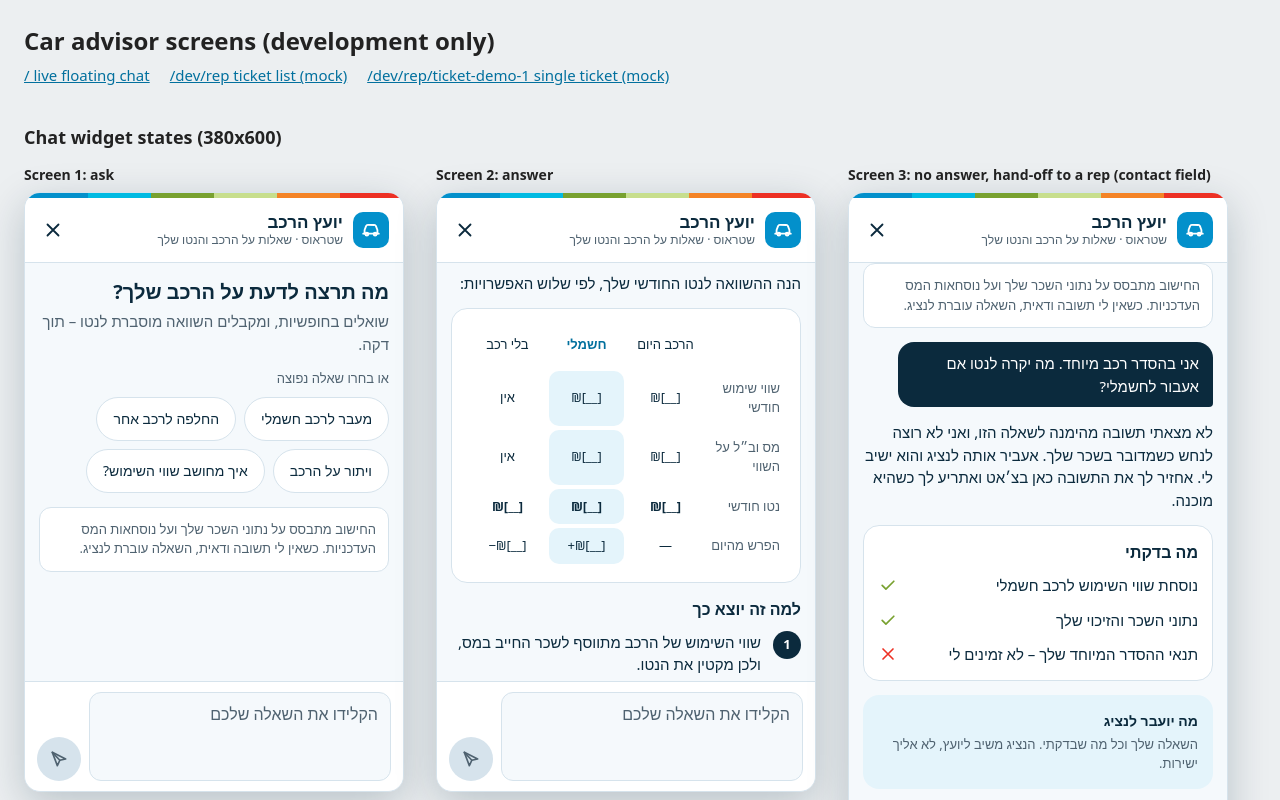
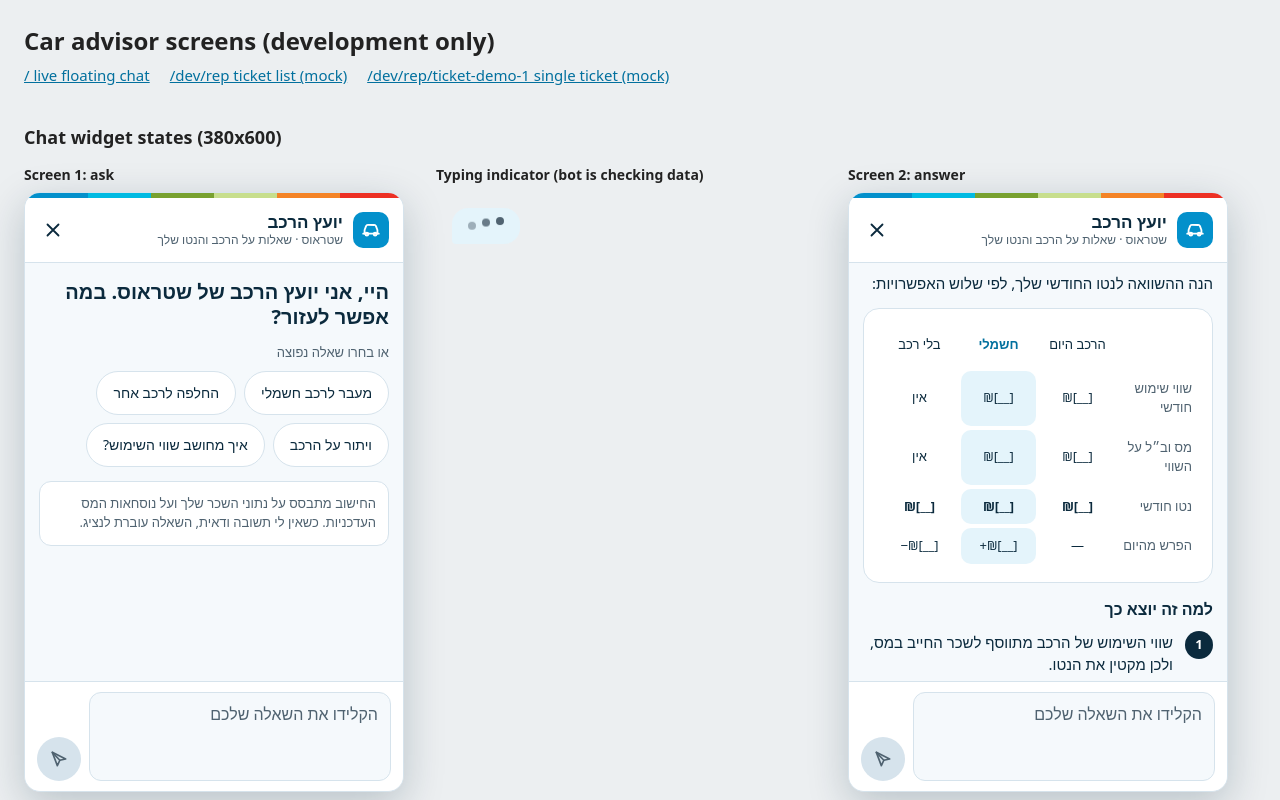
Before and after one commit to Shani-Prints/netwise, a Next.js app: page /dev/screens in a window 1280 px wide. Shown: the top 800 px of the page. Built offline with nearby package versions, Linux system fonts and the light colour scheme; a web font is replaced by a local one.

Commit message:
Opening Message and Animation

```diff
--- a/src/app/dev/screens/ScreensGallery.tsx
+++ b/src/app/dev/screens/ScreensGallery.tsx
@@ -14,6 +14,7 @@ import {
 import { Launcher } from '../../../components/car-advisor/Launcher';
 import { PreviewBubble } from '../../../components/car-advisor/PreviewBubble';
 import { ScopeRoot } from '../../../components/car-advisor/ScopeRoot';
+import { TypingIndicator } from '../../../components/car-advisor/messages/TypingIndicator';
 import { EMPTY_CONTACTS, maskContact, UNTOUCHED } from '../../../components/car-advisor/messages/contact';
 import type { ChatMessage, HandoffMessage } from '../../../components/car-advisor/useChatController';
 import './hostile-host.css';
@@ -153,6 +154,12 @@ export function ScreensGallery() {
             </div>
           </Panel>
 
+          <Panel title="Typing indicator (bot is checking data)">
+            <ScopeRoot style={{ display: 'flex', flexDirection: 'column', width: 380, padding: 16 }}>
+              <TypingIndicator />
+            </ScopeRoot>
+          </Panel>
+
           <Panel title="Screen 2: answer">
             <div style={WINDOW_BOX}>
               <ChatWidget onClose={noop} initialMessages={ANSWER_MESSAGES} />
--- a/src/components/car-advisor/ApiChatWidget.tsx
+++ b/src/components/car-advisor/ApiChatWidget.tsx
@@ -12,6 +12,7 @@ import { Greeting } from './messages/Greeting';
 import messageStyles from './messages/messages.module.css';
 import { QuestionsCard } from './messages/QuestionsCard';
 import { SystemNotice } from './messages/SystemNotice';
+import { TypingIndicator } from './messages/TypingIndicator';
 import { UserBubble } from './messages/UserBubble';
 import { ScopeRoot } from './ScopeRoot';
 import { CarIcon, CrossIcon, SendIcon } from './ui/Icons';
@@ -138,9 +139,9 @@ export function ApiChatWidget({ api, active = true, onClose, onNotification }: A
             </div>
           ) : null}
           {busy ? (
-            <p role="status" className={messageStyles.thinking}>
-              {he.api.thinking}
-            </p>
+            <div data-message="" data-kind="typing" className={messageStyles.message}>
+              <TypingIndicator />
+            </div>
           ) : null}
           {error ? (
             <p role="alert" className={apiStyles.errorLine}>
--- a/src/components/car-advisor/ChatWidget.tsx
+++ b/src/components/car-advisor/ChatWidget.tsx
@@ -11,6 +11,7 @@ import { Greeting } from './messages/Greeting';
 import { HandoffCard } from './messages/HandoffCard';
 import messageStyles from './messages/messages.module.css';
 import { ReturnedAnswerCard } from './messages/ReturnedAnswerCard';
+import { TypingIndicator } from './messages/TypingIndicator';
 import { UserBubble } from './messages/UserBubble';
 import { ScopeRoot } from './ScopeRoot';
 import { CarIcon, CrossIcon, SendIcon } from './ui/Icons';
@@ -186,9 +187,9 @@ export function ChatWidget({
             </div>
           ))}
           {busy ? (
-            <p role="status" className={messageStyles.thinking}>
-              {he.ask.thinking}
-            </p>
+            <div data-message="" data-kind="typing" className={messageStyles.message}>
+              <TypingIndicator />
+            </div>
           ) : null}
         </div>
 
--- a/src/components/car-advisor/content/he.ts
+++ b/src/components/car-advisor/content/he.ts
@@ -18,13 +18,12 @@ export const he = {
   },
 
   ask: {
-    headline: 'מה תרצה לדעת על הרכב שלך?',
-    intro: 'שואלים בחופשיות, ומקבלים השוואה מוסברת לנטו – תוך דקה.',
+    greeting: 'היי, אני יועץ הרכב של שטראוס. במה אפשר לעזור?',
     fieldLabel: 'השאלה שלך',
     placeholder: 'הקלידו את השאלה שלכם',
     messagesLabel: 'השיחה',
     send: 'שליחת השאלה',
-    thinking: 'בודק את הנתונים…',
+    typingLabel: 'הבוט בודק',
     chipsLabel: 'או בחרו שאלה נפוצה',
     note: 'החישוב מתבסס על נתוני השכר שלך ועל נוסחאות המס העדכניות. כשאין לי תשובה ודאית, השאלה עוברת לנציג.',
     chips: {
@@ -265,7 +264,6 @@ export const he = {
       body: 'הנציג ענה והשיחה עודכנה. לחצו לצפייה.',
     },
     systemNotice: 'עדכון מערכת',
-    thinking: 'בודק את הנתונים…',
   },
 
   /** The REAL representative console (connected to the server). */
--- a/src/components/car-advisor/messages/Greeting.tsx
+++ b/src/components/car-advisor/messages/Greeting.tsx
@@ -15,14 +15,11 @@ interface GreetingProps {
   onPickSuggestion: (question: string) => void;
 }
 
-/** Bot greeting (the screen 1 headline), the suggestion chips and the info note. */
+/** Bot greeting (one sentence, the screen 1 headline), the suggestion chips and the info note. */
 export function Greeting({ showSuggestions, onPickSuggestion }: GreetingProps) {
   return (
     <>
-      <div>
-        <h1 className={styles.greetingTitle}>{he.ask.headline}</h1>
-        <p className={styles.greetingText}>{he.ask.intro}</p>
-      </div>
+      <h1 className={styles.greetingTitle}>{he.ask.greeting}</h1>
       {showSuggestions ? (
         <section aria-label={he.ask.chipsLabel}>
           <p className={styles.chipsLabel}>{he.ask.chipsLabel}</p>
--- /dev/null
+++ b/src/components/car-advisor/messages/TypingIndicator.tsx
@@ -0,0 +1,15 @@
+import { he } from '../content/he';
+import uiStyles from '../ui/ui.module.css';
+import styles from './typing.module.css';
+
+/** Bot bubble with three waving dots, shown while the server checks the data. Announced once through the hidden text. */
+export function TypingIndicator() {
+  return (
+    <div role="status" className={styles.typing}>
+      <span aria-hidden="true" className={styles.dot} />
+      <span aria-hidden="true" className={styles.dot} />
+      <span aria-hidden="true" className={styles.dot} />
+      <span className={uiStyles.srOnly}>{he.ask.typingLabel}</span>
+    </div>
+  );
+}
--- a/src/components/car-advisor/messages/messages.module.css
+++ b/src/components/car-advisor/messages/messages.module.css
@@ -2,10 +2,6 @@
   font-size: 20px;
   font-weight: 700;
   line-height: 1.25;
-}
-[data-car-advisor][data-car-advisor] .greetingText {
-  margin-top: 6px;
-  color: var(--ca-muted);
 }
 [data-car-advisor][data-car-advisor] .userBubble {
   align-self: flex-start;
@@ -31,10 +27,6 @@
 [data-car-advisor][data-car-advisor] .message {
   display: flex;
   flex-direction: column;
-}
-[data-car-advisor][data-car-advisor] .thinking {
-  font-size: 13px;
-  color: var(--ca-muted);
 }
 
 /* Answer card (screen 2) */
--- /dev/null
+++ b/src/components/car-advisor/messages/typing.module.css
@@ -0,0 +1,57 @@
+/* Typing indicator: a bot bubble with three dots in a gentle wave. Doubled scope attribute, as in the rest. */
+[data-car-advisor][data-car-advisor] .typing {
+  align-self: flex-end;
+  display: flex;
+  align-items: center;
+  gap: 6px;
+  padding: 14px 16px;
+  border-radius: 16px;
+  border-end-end-radius: 4px;
+  background: var(--ca-tint);
+}
+[data-car-advisor][data-car-advisor] .dot {
+  width: 8px;
+  height: 8px;
+  border-radius: 50%;
+  background: var(--ca-muted);
+  animation: wave 1.3s ease-in-out infinite;
+}
+[data-car-advisor][data-car-advisor] .dot:nth-child(2) {
+  animation-delay: 0.18s;
+}
+[data-car-advisor][data-car-advisor] .dot:nth-child(3) {
+  animation-delay: 0.36s;
+}
+
+@keyframes wave {
+  0%,
+  60%,
+  100% {
+    transform: translateY(0);
+    opacity: 0.45;
+  }
+  30% {
+    transform: translateY(-5px);
+    opacity: 1;
+  }
+}
+
+/* Reduced motion: no movement, only a slow, subtle opacity pulse. */
+@media (prefers-reduced-motion: reduce) {
+  [data-car-advisor][data-car-advisor] .dot {
+    animation: pulse 2.6s ease-in-out infinite;
+  }
+  [data-car-advisor][data-car-advisor] .dot:nth-child(n) {
+    animation-delay: 0s;
+  }
+}
+
+@keyframes pulse {
+  0%,
+  100% {
+    opacity: 0.55;
+  }
+  50% {
+    opacity: 0.85;
+  }
+}
```
